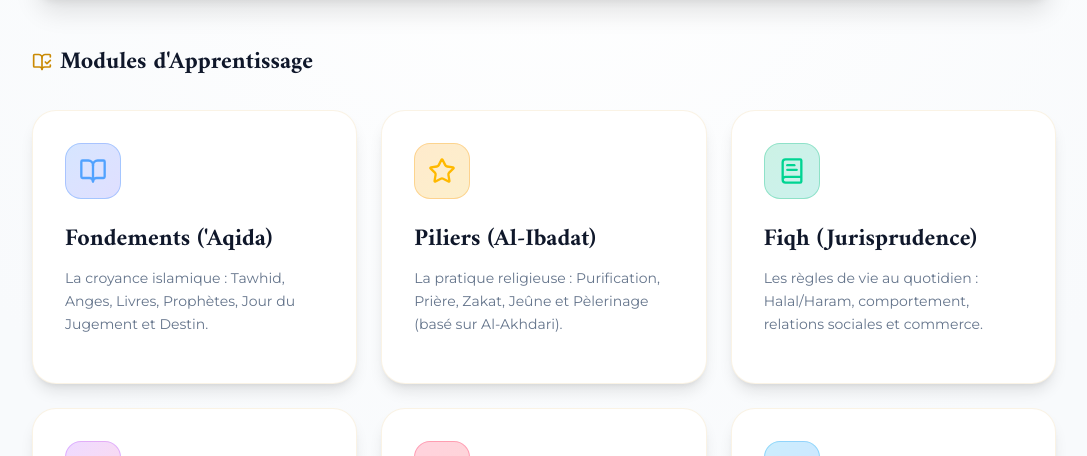
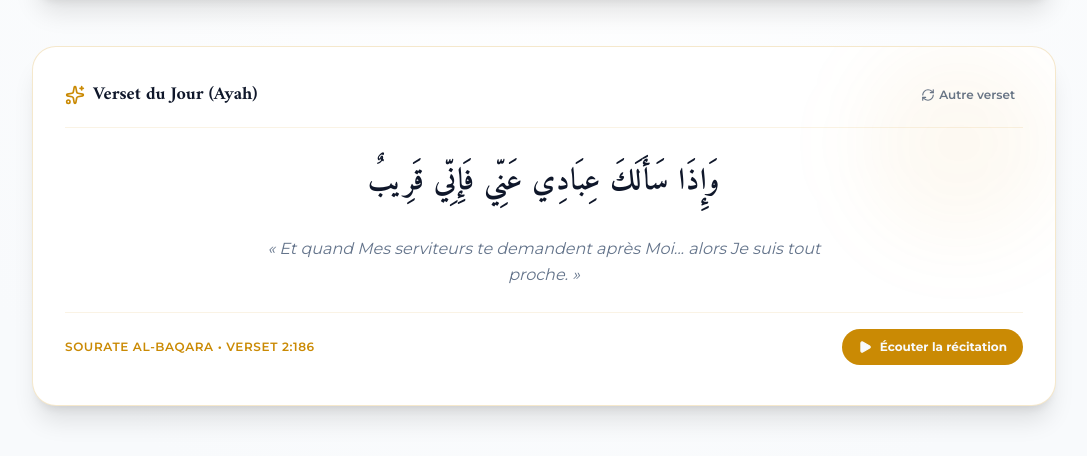
Before and after one commit to moustapha0000/Iqra-questia, a React (Vite) app: page / in a window 1280 px wide. Shown: the part 954-1410 px from the top of the page, without its empty margins (96-1183 px from the left). Built offline with nearby package versions, Linux system fonts and the light colour scheme; no server answers; the database is empty.

Commit message:
feat: implement page duration analytics, fix playlist thumbnails, and add Verset du Jour audio widget

```diff
--- a/src/App.tsx
+++ b/src/App.tsx
@@ -1,5 +1,5 @@
 import React, { useState, useEffect, Suspense } from 'react';
-import { recordSession, recordPageView } from './utils/analytics';
+import { recordSession, recordPageView, recordPageDuration } from './utils/analytics';
 import { PageType, PlaylistInfo } from './types';
 import { Header } from './components/Header';
 import { Footer } from './components/Footer';
@@ -49,6 +49,19 @@ export default function App() {
   // Analytics — record session once and track page views
   useEffect(() => { recordSession(); }, []);
   useEffect(() => { recordPageView(currentPage); }, [currentPage]);
+
+  // Track duration spent on each page
+  useEffect(() => {
+    const startTime = Date.now();
+    const activePage = currentPage;
+
+    return () => {
+      const elapsedSeconds = Math.round((Date.now() - startTime) / 1000);
+      if (elapsedSeconds > 0) {
+        recordPageDuration(activePage, elapsedSeconds);
+      }
+    };
+  }, [currentPage]);
 
   // Handle hash routing
   useEffect(() => {
--- a/src/pages/Home.tsx
+++ b/src/pages/Home.tsx
@@ -1,13 +1,60 @@
-import React, { useState, useEffect } from 'react';
+import React, { useState, useEffect, useRef } from 'react';
 import { motion } from 'motion/react';
 import { PageType, PlaylistInfo } from '../types';
 import {
   BookOpen, PlayCircle, BookText, Heart, Star,
   HelpCircle, Info, MessageSquare, Users, CheckCircle,
-  Trophy, BookOpenCheck, ArrowRight, Activity, Clock
+  Trophy, BookOpenCheck, ArrowRight, Activity, Clock,
+  Play, Pause, Sparkles, RefreshCw
 } from 'lucide-react';
 import { useAuth } from '../contexts/AuthContext';
 import { getUserProgress, UserProgressMap } from '../utils/progressService';
+
+interface QuranAyah {
+  text: string;
+  translation: string;
+  surah: string;
+  number: string;
+  audioUrl: string;
+}
+
+const CURATED_AYAHs: QuranAyah[] = [
+  {
+    text: "وَقُل رَّبِّ زِدْنِي عِلْمًا",
+    translation: "Et dis : « Ô mon Seigneur, accroît mes connaissances ! »",
+    surah: "Sourate Taha",
+    number: "20:114",
+    audioUrl: "https://cdn.islamic.network/quran/audio/128/ar.alafasy/2481.mp3"
+  },
+  {
+    text: "إِنَّ مَعَ الْعُسْرِ يُسْرًا",
+    translation: "À côté de la difficulté est certes la facilité.",
+    surah: "Sourate Ash-Sharh",
+    number: "94:6",
+    audioUrl: "https://cdn.islamic.network/quran/audio/128/ar.alafasy/6102.mp3"
+  },
+  {
+    text: "فَاذْكُرُونِي أَذْكُرْكُمْ",
+    translation: "Souvenez-vous de Moi, Je me souviendrai de vous.",
+    surah: "Sourate Al-Baqara",
+    number: "2:152",
+    audioUrl: "https://cdn.islamic.network/quran/audio/128/ar.alafasy/159.mp3"
+  },
+  {
+    text: "وَإِذَا سَأَلَكَ عِبَادِي عَنِّي فَإِنِّي قَرِيبٌ",
+    translation: "Et quand Mes serviteurs te demandent après Moi... alors Je suis tout proche.",
+    surah: "Sourate Al-Baqara",
+    number: "2:186",
+    audioUrl: "https://cdn.islamic.network/quran/audio/128/ar.alafasy/193.mp3"
+  },
+  {
+    text: "إِنَّ اللَّهَ مَعَ الصَّابِرِينَ",
+    translation: "Certes, Allah est avec ceux qui sont patients.",
+    surah: "Sourate Al-Baqara",
+    number: "2:153",
+    audioUrl: "https://cdn.islamic.network/quran/audio/128/ar.alafasy/160.mp3"
+  }
+];
 
 interface HomeProps {
   setPage: (page: PageType) => void;
@@ -37,6 +84,73 @@ export function Home({ setPage, playlists }: HomeProps) {
   const { user } = useAuth();
   const [userProgress, setUserProgress] = useState<UserProgressMap>({});
   const [learnerCount, setLearnerCount] = useState(1482);
+
+  // Verset du Jour State
+  const [currentAyah, setCurrentAyah] = useState<QuranAyah>(() => {
+    const day = new Date().getDate();
+    return CURATED_AYAHs[day % CURATED_AYAHs.length];
+  });
+  const [isPlaying, setIsPlaying] = useState(false);
+  const [audioLoading, setAudioLoading] = useState(false);
+  const audioRef = useRef<HTMLAudioElement | null>(null);
+
+  useEffect(() => {
+    return () => {
+      if (audioRef.current) {
+        audioRef.current.pause();
+        audioRef.current = null;
+      }
+    };
+  }, [currentAyah]);
+
+  const handlePlayPause = () => {
+    if (!audioRef.current) {
+      setAudioLoading(true);
+      const audio = new Audio(currentAyah.audioUrl);
+      audioRef.current = audio;
+
+      audio.addEventListener('canplaythrough', () => {
+        setAudioLoading(false);
+        audio.play().then(() => setIsPlaying(true)).catch(e => {
+          console.error("Audio play failed:", e);
+          setIsPlaying(false);
+        });
+      });
+
+      audio.addEventListener('ended', () => {
+        setIsPlaying(false);
+      });
+
+      audio.addEventListener('error', () => {
+        setAudioLoading(false);
+        setIsPlaying(false);
+        alert("Impossible de charger la récitation audio.");
+      });
+    } else {
+      if (isPlaying) {
+        audioRef.current.pause();
+        setIsPlaying(false);
+      } else {
+        audioRef.current.play().then(() => setIsPlaying(true)).catch(() => setIsPlaying(false));
+      }
+    }
+  };
+
+  const handleNextAyah = () => {
+    if (audioRef.current) {
+      audioRef.current.pause();
+      audioRef.current = null;
+    }
+    setIsPlaying(false);
+    setAudioLoading(false);
+
+    let nextIndex;
+    do {
+      nextIndex = Math.floor(Math.random() * CURATED_AYAHs.length);
+    } while (CURATED_AYAHs[nextIndex].number === currentAyah.number);
+
+    setCurrentAyah(CURATED_AYAHs[nextIndex]);
+  };
 
   // Animate learner count slightly to simulate active users
   useEffect(() => {
@@ -178,6 +292,75 @@ export function Home({ setPage, playlists }: HomeProps) {
         </div>
       </motion.div>
 
+      {/* Verset du Jour Widget */}
+      <motion.div
+        initial={{ opacity: 0, y: 15 }}
+        animate={{ opacity: 1, y: 0 }}
+        transition={{ delay: 0.25 }}
+        className="bg-daara-surface border border-daara-gold/20 rounded-3xl p-6 sm:p-8 mb-12 shadow-xl relative overflow-hidden"
+      >
+        <div className="absolute top-0 right-0 w-48 h-48 bg-daara-gold/5 rounded-full blur-2xl pointer-events-none" />
+
+        <div className="flex items-center justify-between mb-4 border-b border-daara-gold/10 pb-4">
+          <div className="flex items-center gap-2">
+            <Sparkles className="w-5 h-5 text-daara-gold shrink-0" />
+            <h3 className="font-serif font-bold text-lg text-daara-text">Verset du Jour (Ayah)</h3>
+          </div>
+
+          <button
+            onClick={handleNextAyah}
+            className="p-2 hover:bg-daara-gold/10 text-daara-text-muted hover:text-daara-gold rounded-full transition-colors flex items-center gap-1 text-xs font-semibold"
+            title="Autre verset"
+          >
+            <RefreshCw className="w-3.5 h-3.5" />
+            <span>Autre verset</span>
+          </button>
+        </div>
+
+        <div className="space-y-6 text-center py-2">
+          <p className="text-2xl sm:text-3xl font-serif text-daara-text leading-loose tracking-wide select-all font-semibold" dir="rtl">
+            {currentAyah.text}
+          </p>
+
+          <p className="text-sm sm:text-base text-daara-text-muted leading-relaxed max-w-xl mx-auto italic">
+            « {currentAyah.translation} »
+          </p>
+
+          <div className="flex flex-col sm:flex-row items-center justify-between gap-4 pt-4 border-t border-daara-gold/10">
+            <span className="text-xs font-semibold text-daara-gold uppercase tracking-wider">
+              {currentAyah.surah} • Verset {currentAyah.number}
+            </span>
+
+            <button
+              onClick={handlePlayPause}
+              disabled={audioLoading}
+              className={`flex items-center gap-2 px-4 py-2.5 rounded-full font-bold text-xs transition-all ${
+                isPlaying
+                  ? 'bg-daara-gold/20 text-daara-gold border border-daara-gold'
+                  : 'bg-daara-gold text-daara-bg hover:bg-yellow-500'
+              } cursor-pointer`}
+            >
+              {audioLoading ? (
+                <>
+                  <RefreshCw className="w-3.5 h-3.5 animate-spin" />
+                  <span>Chargement...</span>
+                </>
+              ) : isPlaying ? (
+                <>
+                  <Pause className="w-3.5 h-3.5 fill-current" />
+                  <span>Pause la récitation</span>
+                </>
+              ) : (
+                <>
+                  <Play className="w-3.5 h-3.5 fill-current" />
+                  <span>Écouter la récitation</span>
+                </>
+              )}
+            </button>
+          </div>
+        </div>
+      </motion.div>
+
       {/* Learning Modules / Playlists */}
       <div className="mb-8">
         <h2 className="text-2xl font-serif font-bold text-daara-text mb-6 flex items-center gap-2">
--- a/src/utils/analytics.ts
+++ b/src/utils/analytics.ts
@@ -64,3 +64,24 @@ export function startPageTimer(): () => number {
   const start = Date.now();
   return () => Math.round((Date.now() - start) / 1000);
 }
+
+/**
+ * Records the duration spent on a page to Firestore.
+ * Updates totalDuration and durationCount inside the pageview document.
+ */
+export async function recordPageDuration(page: string, durationSeconds: number): Promise<void> {
+  if (durationSeconds <= 0 || durationSeconds > 86400) return; // ignore invalid values
+  try {
+    const dateKey = today();
+    const docId = `${dateKey}_${page}`;
+    const ref = doc(db, 'analytics_pageviews', docId);
+
+    // We use setDoc with merge to avoid overwriting page view counts if recorded first
+    await setDoc(ref, {
+      totalDuration: increment(durationSeconds),
+      durationCount: increment(1)
+    }, { merge: true });
+  } catch (e) {
+    // Fail silently
+  }
+}
```
Also changed, not shown: src/pages/Admin.tsx (+41 -17 lines).
